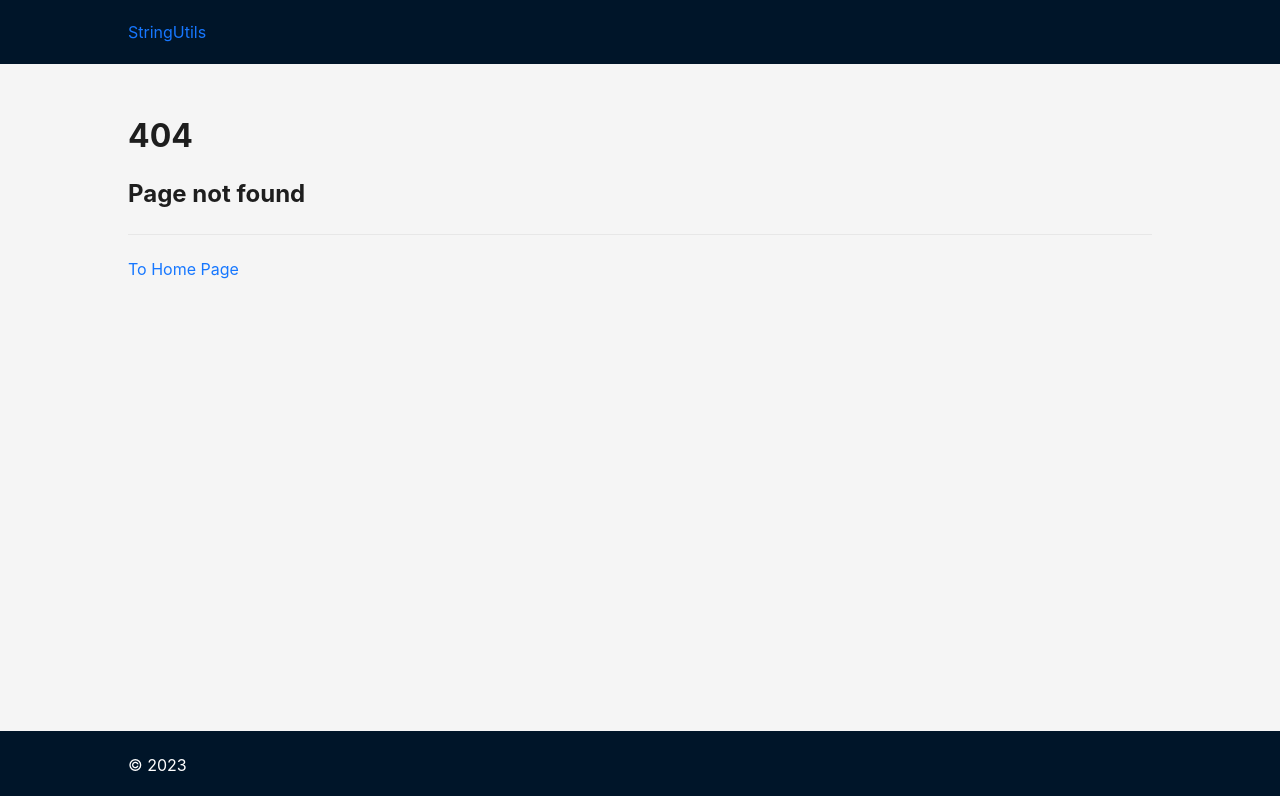
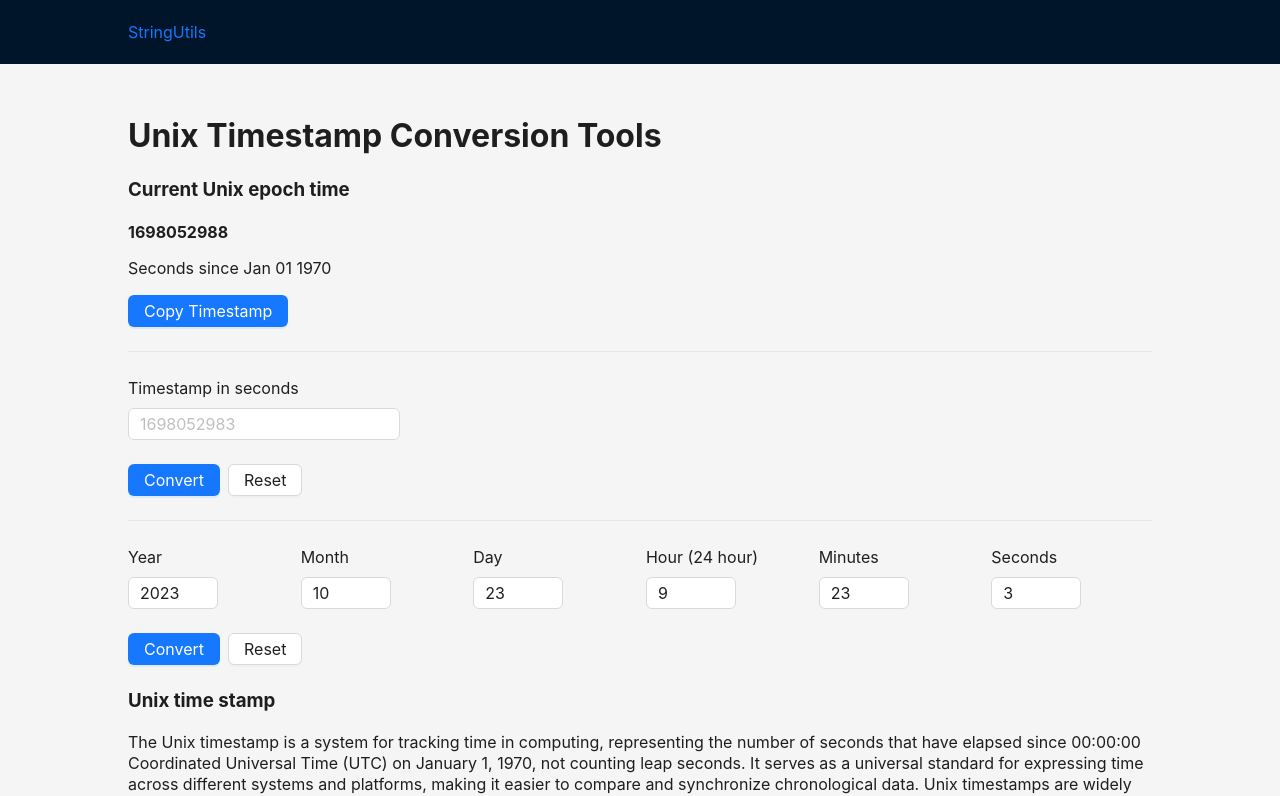
Before and after one commit to igorrybalko/StringUtils, a React (Vite) app: page /unixtimestamp in a window 1280 px wide. Before the commit this address had no page. Shown: the top 796 px of the page. Built offline with nearby package versions, Linux system fonts and the light colour scheme.

Commit message:
added unix timestamp

```diff
--- a/index.html
+++ b/index.html
@@ -15,7 +15,7 @@
   <meta property="og:title" content="Online string conversion tools" />
   <meta
    property="og:description"
-   content="Online tools for string conversion. Such as Base64 encode and decode, MD5 hash generator, LowerCase and UpperCase. It is also possible to count words and characters into text"
+   content="Online tools for string conversion. Such as Base64 encode and decode, MD5 hash generator, Unix timestamp, LowerCase and UpperCase. It is also possible to count words and characters into text"
   />
 
   <meta
@@ -29,7 +29,7 @@
   <meta name="twitter:title" content="Online string conversion tools" />
   <meta
    name="twitter:description"
-   content="Online tools for string conversion. Such as base64 encode and decode, MD5 hash generator, LowerCase and UpperCase. It is also possible to count words and characters into text"
+   content="Online tools for string conversion. Such as base64 encode and decode, MD5 hash generator, Unix timestamp, LowerCase and UpperCase. It is also possible to count words and characters into text"
   />
   <title>Online string conversion tools</title>
   <script type="application/ld+json">
--- /dev/null
+++ b/src/components/AppUtFullDate.tsx
@@ -0,0 +1,183 @@
+import {
+ Button,
+ Form,
+ InputNumber,
+ notification,
+ Space,
+ Table,
+ Col,
+ Row,
+} from 'antd';
+
+import { useState, useEffect } from 'react';
+
+type FullDate = {
+ year: number;
+ month: number;
+ day: number;
+ hour: number;
+ minutes: number;
+ seconds: number;
+};
+
+type DataType = {
+ key: number;
+ cap: string;
+ val: string;
+};
+
+export default function AppUtFullDate() {
+ const [api, contextHolder] = notification.useNotification();
+ const [form] = Form.useForm();
+ const [dataSource, setDataSource] = useState<DataType[]>([]);
+
+ const columns = [
+  {
+   dataIndex: 'cap',
+   key: 'cap',
+  },
+  {
+   dataIndex: 'val',
+   key: 'val',
+  },
+ ];
+
+ useEffect(() => {
+  const date = new Date();
+
+  form.setFieldsValue({
+   year: date.getFullYear(),
+   month: date.getMonth() + 1,
+   day: date.getDate(),
+   hour: date.getHours(),
+   minutes: date.getMinutes(),
+   seconds: date.getSeconds(),
+  });
+ }, []);
+
+ const onFinishDate = (val: FullDate) => {
+  const { year, month, day, hour, minutes, seconds } = val;
+
+  const date = new Date(year, month - 1, day, hour, minutes, seconds);
+
+  if (isNaN(Number(date))) {
+   api.error({
+    message: 'Error',
+    description: 'Invalid Date',
+   });
+  } else {
+
+    const time = Math.floor(date.getTime() / 1000);
+
+   setDataSource([
+    {
+     key: 1,
+     cap: 'Unix Timestamp',
+     val: String(time),
+    },
+    {
+     key: 2,
+     cap: 'GMT',
+     val: date.toUTCString(),
+    },
+    {
+     key: 3,
+     cap: 'Local time',
+     val: date.toString(),
+    },
+   ]);
+  }
+ };
+
+ const onReset = () => {};
+
+ return (
+  <>
+   {contextHolder}
+   <Form
+    onFinish={onFinishDate}
+    autoComplete='off'
+    layout='vertical'
+    requiredMark={'optional'}
+    form={form}
+   >
+    <Row gutter={[12, 0]}>
+     <Col md={4}>
+      <Form.Item
+       name='year'
+       label='Year'
+       rules={[{ required: true, message: 'Required' }]}
+      >
+       <InputNumber spellCheck='false' placeholder='YYYY' />
+      </Form.Item>
+     </Col>
+     <Col md={4}>
+      <Form.Item
+       name='month'
+       label='Month'
+       rules={[{ required: true, message: 'Required' }]}
+      >
+       <InputNumber spellCheck='false' placeholder='MM' min={1} max={12} />
+      </Form.Item>
+     </Col>
+     <Col md={4}>
+      <Form.Item
+       name='day'
+       label='Day'
+       rules={[{ required: true, message: 'Required' }]}
+      >
+       <InputNumber spellCheck='false' placeholder='DD' min={1} max={31} />
+      </Form.Item>
+     </Col>
+     <Col md={4}>
+      <Form.Item
+       name='hour'
+       label='Hour (24 hour)'
+       rules={[{ required: true, message: 'Required' }]}
+      >
+       <InputNumber spellCheck='false' placeholder='HH' min={0} max={24} />
+      </Form.Item>
+     </Col>
+     <Col md={4}>
+      <Form.Item
+       name='minutes'
+       label='Minutes'
+       rules={[{ required: true, message: 'Required' }]}
+      >
+       <InputNumber spellCheck='false' placeholder='MM' min={0} max={60} />
+      </Form.Item>
+     </Col>
+     <Col md={4}>
+      <Form.Item
+       name='seconds'
+       label='Seconds'
+       rules={[{ required: true, message: 'Required' }]}
+      >
+       <InputNumber spellCheck='false' placeholder='SS' min={0} max={60} />
+      </Form.Item>
+     </Col>
+    </Row>
+
+    <Form.Item>
+     <Space>
+      <Button type='primary' htmlType='submit'>
+       Convert
+      </Button>
+      <Button htmlType='reset' onClick={onReset}>
+       Reset
+      </Button>
+     </Space>
+    </Form.Item>
+   </Form>
+
+   {!!dataSource.length && (
+    <Table
+     showHeader={false}
+     dataSource={dataSource}
+     columns={columns}
+     pagination={false}
+    />
+   )}
+  </>
+ );
+}
--- a/src/router/index.tsx
+++ b/src/router/index.tsx
@@ -10,6 +10,7 @@ import TranslitUrlPage from '../views/TranslitUrlPage';
 import CaseConverterPage from '../views/CaseConverterPage';
 import NoMatch from '../views/NoMatch';
 import WordCounterPage from '../views/WordCounterPage';
+import UnixtimestampPage from '../views/UnixtimestampPage';
 
 const routes = createBrowserRouter([
  {
@@ -47,6 +48,11 @@ const routes = createBrowserRouter([
     element: <WordCounterPage />,
     id: 'word-counter',
    },
+   {
+    path: 'unixtimestamp',
+    element: <UnixtimestampPage />,
+    id: 'unixtimestamp',
+   },
    { path: "*", element: <NoMatch /> },
   ],
  },
--- a/src/scss/modules/common.scss
+++ b/src/scss/modules/common.scss
@@ -85,9 +85,8 @@ html {
  }
 }
 
-.su-table{
-
-  .ant-table{
+.su-table {
+ .ant-table {
   overflow-y: auto;
  }
 }
@@ -95,3 +94,7 @@ html {
 .info-text {
  color: #434343;
 }
+
+.ant-form-item .ant-form-item-explain {
+ font-size: 12px;
+}
--- a/src/views/HomePage.tsx
+++ b/src/views/HomePage.tsx
@@ -28,6 +28,10 @@ export default function HomePage() {
    url: '/word-counter',
    title: 'Word/Character Counter',
   },
+  {
+    url: '/unixtimestamp',
+    title: 'Unix Timestamp',
+   },
  ];
 
  return (
@@ -37,7 +41,7 @@ export default function HomePage() {
     <link rel='canonical' href={import.meta.env.VITE_SITE_URL} />
     <meta
      name='description'
-     content='Online tools for string conversion. Such as base64 encode and decode, MD5 hash generator, LowerCase and UpperCase. It is also possible to count words and characters into text'
+     content='Online tools for string conversion. Such as base64 encode and decode, MD5 hash generator, Unix timestamp, LowerCase and UpperCase. It is also possible to count words and characters into text'
     />
    </Helmet>
    <h1>String conversion utilities online</h1>
--- /dev/null
+++ b/src/views/UnixtimestampPage.tsx
@@ -0,0 +1,179 @@
+import {
+ Button,
+ Form,
+ Input,
+ Divider,
+ notification,
+ Space,
+ Table,
+ Col,
+ Row,
+} from 'antd';
+import { useState, useEffect } from 'react';
+import copy from 'copy-to-clipboard';
+import { Helmet } from 'react-helmet';
+
+import AppUtFullDate from '../components/AppUtFullDate';
+
+type DataType = {
+ key: number;
+ cap: string;
+ val: string;
+};
+
+export default function UnixtimestampPage() {
+ const [api, contextHolder] = notification.useNotification();
+ const [currentTime, setCurrentTime] = useState<number>();
+ const [placeholder, setPlaceholder] = useState('');
+ const [dataSource, setDataSource] = useState<DataType[]>([]);
+
+ const columns = [
+  {
+   dataIndex: 'cap',
+   key: 'cap',
+  },
+  {
+   dataIndex: 'val',
+   key: 'val',
+  },
+ ];
+
+ useEffect(() => {
+  const timer = setInterval(() => {
+   setCurrentTime(getCurrentTimestamp());
+  }, 1000);
+
+  setPlaceholder(String(getCurrentTimestamp()));
+
+  return () => {
+   clearInterval(timer);
+  };
+ }, []);
+
+ function getCurrentTimestamp() {
+  const time = Math.floor(new Date().getTime() / 1000);
+  return time;
+ }
+
+ const onFinish = (val: { timestamp: string }) => {
+  const date = new Date(Number(val.timestamp) * 1000);
+
+  if (isNaN(Number(date))) {
+   api.error({
+    message: 'Error',
+    description: 'Invalid Date',
+   });
+  } else {
+   setDataSource([
+    {
+     key: 1,
+     cap: 'GMT',
+     val: date.toUTCString(),
+    },
+    {
+     key: 2,
+     cap: 'Local time',
+     val: date.toString(),
+    },
+   ]);
+  }
+ };
+
+ function copyTimestamp() {
+  copy(String(currentTime));
+  api.success({
+   message: 'Сopied',
+   description: currentTime,
+  });
+ }
+
+ return (
+  <div>
+   <Helmet>
+    <title>Epoch and Unix Timestamp Conversion Tools Online</title>
+    <meta
+     name='description'
+     content='Online tool for developers to convert Unix timestamps'
+    />
+    <link
+     rel='canonical'
+     href={import.meta.env.VITE_SITE_URL + '/unixtimestamp'}
+    />
+   </Helmet>
+   {contextHolder}
+   <h1>Unix Timestamp Conversion Tools</h1>
+   <div>
+    <h3>Current Unix epoch time</h3>
+
+    <p>
+     <strong>{currentTime}</strong>
+    </p>
+
+    <p>Seconds since Jan 01 1970</p>
+
+    <Button type='primary' onClick={copyTimestamp}>
+     Copy Timestamp
+    </Button>
+   </div>
+   <Divider />
+   <Form
+    onFinish={onFinish}
+    autoComplete='off'
+    layout='vertical'
+    requiredMark={'optional'}
+   >
+    <Row>
+     <Col>
+      <Form.Item
+       name='timestamp'
+       label='Timestamp in seconds'
+       rules={[{ required: true, message: 'Please enter timestamp' }]}
+      >
+       <Input type='number' spellCheck='false' placeholder={placeholder} />
+      </Form.Item>
+     </Col>
+    </Row>
+
+    <Form.Item>
+     <Space>
+      <Button type='primary' htmlType='submit'>
+       Convert
+      </Button>
+      <Button htmlType='reset'>Reset</Button>
+     </Space>
+    </Form.Item>
+   </Form>
+
+   {!!dataSource.length && (
+    <Table
+     showHeader={false}
+     dataSource={dataSource}
+     columns={columns}
+     pagination={false}
+    />
+   )}
+
+   <Divider />
+
+   <AppUtFullDate />
+
+   <div>
+    <h3>Unix time stamp</h3>
+
+    <p>
+     The Unix timestamp is a system for tracking time in computing, representing
+     the number of seconds that have elapsed since 00:00:00 Coordinated
+     Universal Time (UTC) on January 1, 1970, not counting leap seconds. It
+     serves as a universal standard for expressing time across different systems
+     and platforms, making it easier to compare and synchronize chronological
+     data. Unix timestamps are widely used in programming, databases, and
+     various applications for storing and manipulating temporal information due
+     to their simplicity and consistency. This timestamp format is particularly
+     valuable for facilitating date and time calculations and comparisons in a
+     standardized manner within the realm of computer science and software
+     development.
+    </p>
+   </div>
+  </div>
+ );
+}
```
Lines whose indentation alone changed are shown as unchanged.
